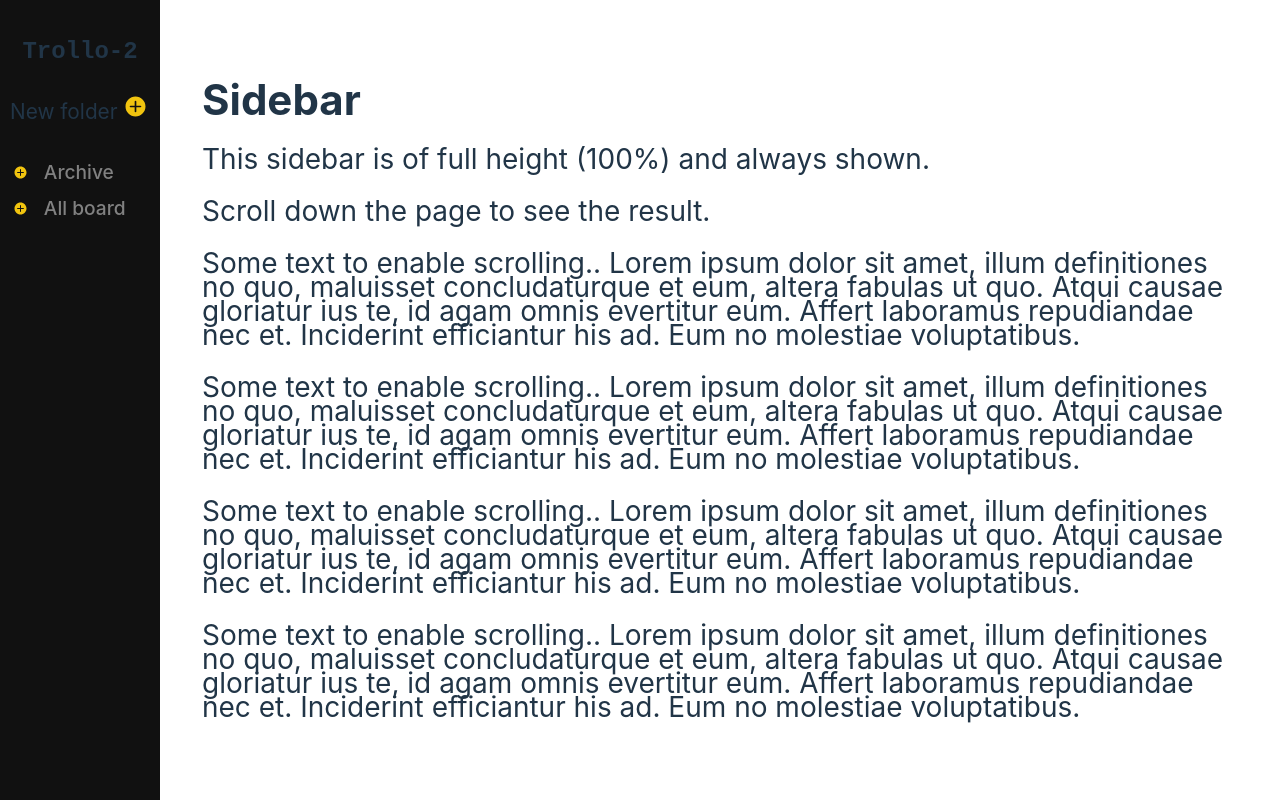
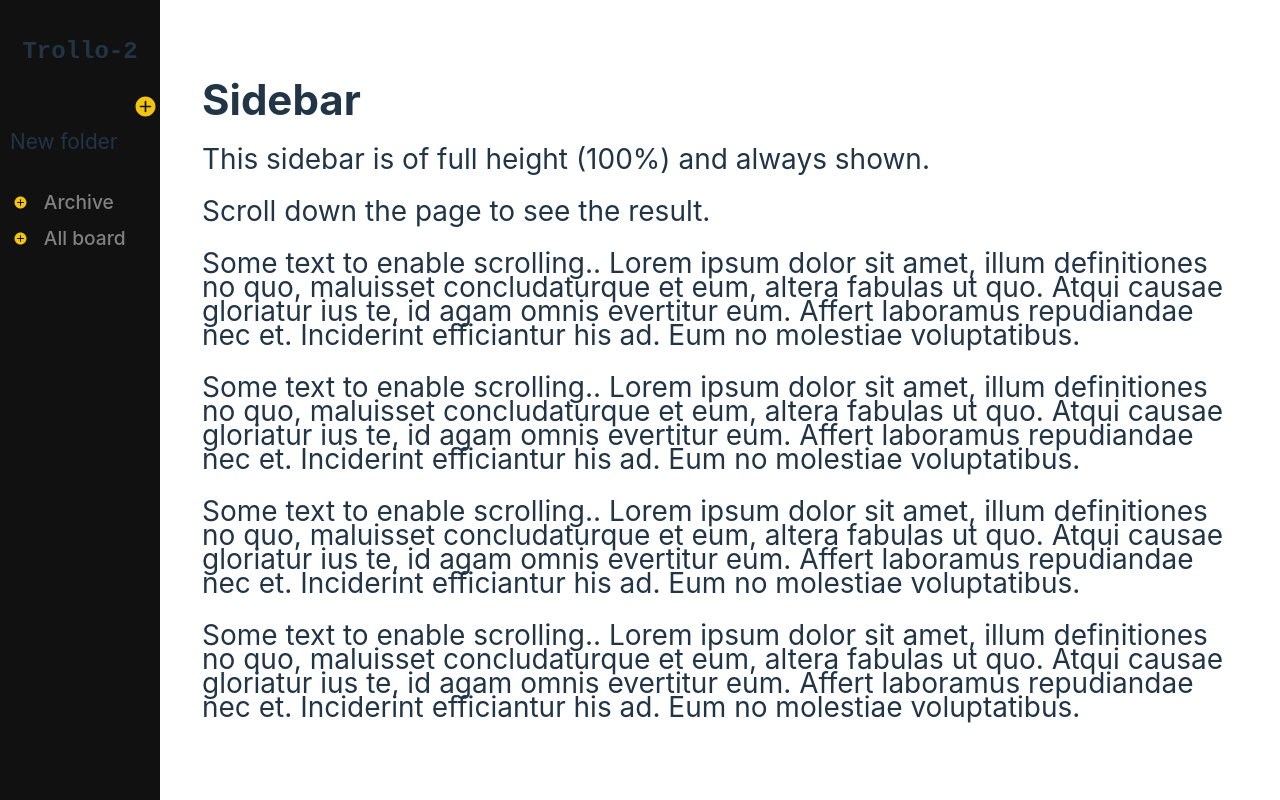
Before and after one commit to rijalBinHusen/Trollo-2, a Vue app: page / in a window 1280 px wide. Built offline with nearby package versions, Linux system fonts and the light colour scheme.

Commit message:
detecting all svg icon

```diff
--- a/src/layout/index.vue
+++ b/src/layout/index.vue
@@ -6,7 +6,7 @@
 
                 <div href="#newFolder" class="new-folder">
                     <p>
-                      New folder <Plus @click="handleClick('folder')" class="icon" style="width: 25px; height: 25px" />
+                      New folder <Plus @click="handleClick('folder')" class="icon new-folder" style="width: 25px; height: 25px" />
                     </p>
                 </div>
                 <Navigation :folder="folder" />
```
Also changed, not shown: 1 other file (tests, documents, lock files or other folders).
